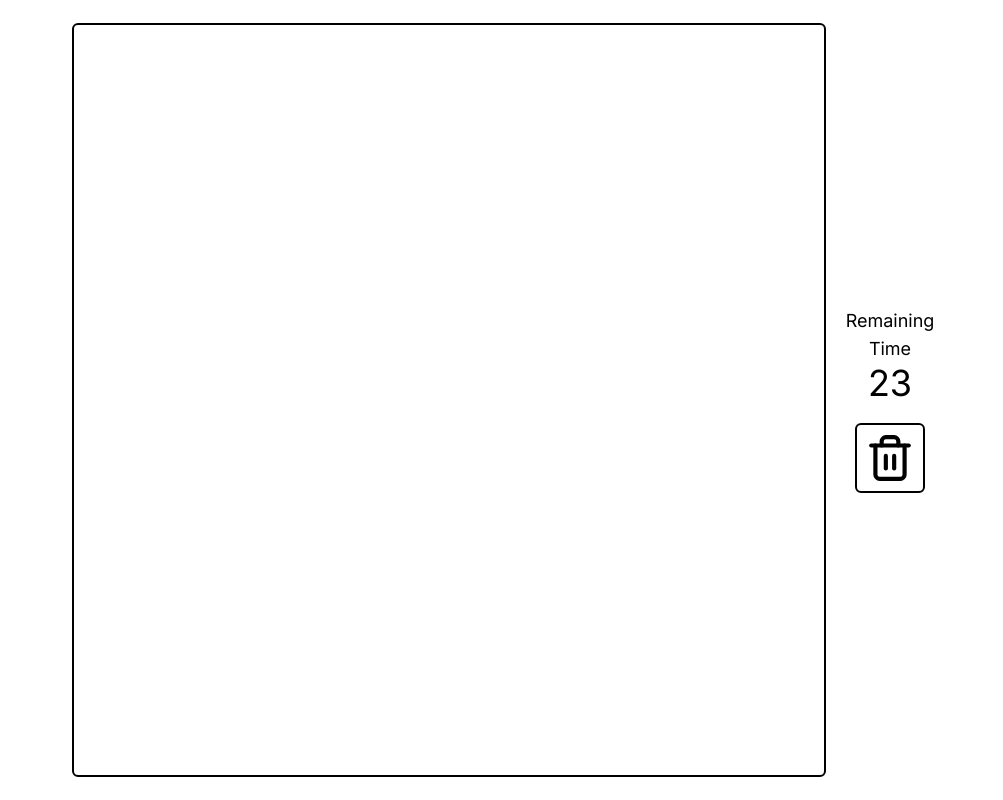
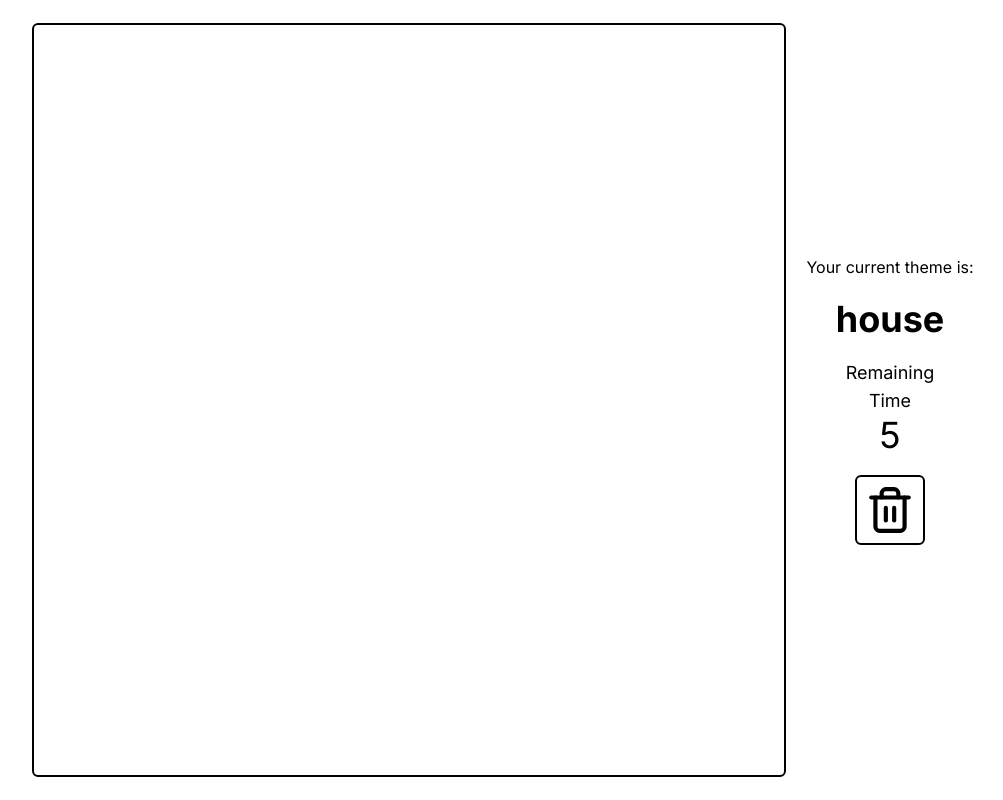
Before and after one commit to mufurkand/canvai-frontend, a Next.js app: page / in a window 1280 px wide. Shown: the whole page, without its empty margins (137-1140 px from the left). Built offline with nearby package versions, Linux system fonts and the light colour scheme.

Commit message:
Add themes and theme rotation for the drawing game

```diff
--- a/app/page.tsx
+++ b/app/page.tsx
@@ -1,5 +1,31 @@
+"use client";
+
 import Canvas from "@/components/Canvas";
+import { useEffect, useRef, useState } from "react";
 
 export default function Home() {
-  return <Canvas />;
+  const [theme, setTheme] = useState("");
+  const [changeTheme, setChangeTheme] = useState(false);
+  const themes = useRef<string[]>([
+    "dog",
+    "bed",
+    "bicycle",
+    "house",
+    "flower",
+    "tree",
+    "car",
+  ]);
+
+  useEffect(() => {
+    // TODO: game over screen
+    if (themes.current.length === 0) return;
+
+    const randomIndex = Math.floor(Math.random() * themes.current.length);
+    setTheme(themes.current[randomIndex]);
+    themes.current.splice(randomIndex, 1);
+
+    setChangeTheme(false);
+  }, [changeTheme]);
+
+  return <Canvas theme={theme} setChangeTheme={setChangeTheme} />;
 }
--- a/components/Canvas.tsx
+++ b/components/Canvas.tsx
@@ -5,16 +5,20 @@ import useDraw from "@/hooks/useDraw";
 import { Draw } from "@/types/typing";
 import React, { useState } from "react";
 import Timer from "./Timer";
-import { Trash2, RotateCw } from "lucide-react";
+import { Trash2 } from "lucide-react";
 
-export default function Canvas() {
+export default function Canvas({
+  setChangeTheme,
+  theme,
+}: {
+  setChangeTheme: React.Dispatch<React.SetStateAction<boolean>>;
+  theme: string;
+}) {
   const [isLocked, setIsLocked] = useState(false);
-  // timer key is used to reset the timer
-  const [timerKey, setTimerKey] = useState(0);
-  const { canvasRef, onMouseDown, clear } = useDraw(draw, isLocked);
+  const { canvasRef, onMouseDown, clearCanvas } = useDraw(draw, isLocked);
 
   const time = new Date();
-  time.setSeconds(time.getSeconds() + 30);
+  time.setSeconds(time.getSeconds() + 10);
 
   // with object notation the order of the parameters does not matter
   function draw({ prevPoint, currentPoint, ctx }: Draw) {
@@ -122,6 +126,17 @@ export default function Canvas() {
     link.click();
   }
 
+  function drawingExpireFunction() {
+    setIsLocked(true);
+    saveCroppedCanvas();
+  }
+
+  function intermissionExpireFunction() {
+    clearCanvas();
+    setIsLocked(false);
+    setChangeTheme(true);
+  }
+
   return (
     <div className="w-screen h-screen flex items-center justify-center gap-5">
       <canvas
@@ -132,32 +147,30 @@ export default function Canvas() {
         className="border-2 border-black rounded-md"
       />
       <div className="flex flex-col items-center gap-5">
+        {isLocked ? (
+          <>
+            <h1 className="text-4xl font-bold">Intermission</h1>
             <Timer
               expiryTimestamp={time}
-          setIsLocked={setIsLocked}
-          saveCroppedCanvas={saveCroppedCanvas}
-          key={timerKey}
+              expireFunction={intermissionExpireFunction}
             />
-        {isLocked ? (
+          </>
+        ) : (
+          <>
+            <p>Your current theme is:</p>
+            <h1 className="text-4xl font-bold">{theme}</h1>
+            <Timer
+              expiryTimestamp={time}
+              expireFunction={drawingExpireFunction}
+            />
             <button
               type="button"
-            onClick={() => {
-              setIsLocked(false);
-              setTimerKey((prev) => prev + 1);
-              clear();
-            }}
-            className="border-2 border-black rounded-md p-2"
-          >
-            <RotateCw size={50} />
-          </button>
-        ) : (
-          <button
-            type="button"
-            onClick={clear}
+              onClick={clearCanvas}
               className="border-2 border-black rounded-md p-2"
             >
               <Trash2 size={50} />
             </button>
+          </>
         )}
       </div>
     </div>
--- a/components/Timer.tsx
+++ b/components/Timer.tsx
@@ -2,21 +2,14 @@ import { useTimer } from "react-timer-hook";
 
 export default function MyTimer({
   expiryTimestamp,
-  setIsLocked,
-  saveCroppedCanvas,
-  key,
+  expireFunction,
 }: {
   expiryTimestamp: Date;
-  setIsLocked: React.Dispatch<React.SetStateAction<boolean>>;
-  saveCroppedCanvas: () => void;
-  key: number;
+  expireFunction: () => void;
 }) {
   const { totalSeconds } = useTimer({
     expiryTimestamp,
-    onExpire: () => {
-      setIsLocked(true);
-      saveCroppedCanvas();
-    },
+    onExpire: expireFunction,
   });
 
   return (
--- a/hooks/useDraw.ts
+++ b/hooks/useDraw.ts
@@ -10,7 +10,7 @@ function useDraw(
   const canvasRef = useRef<HTMLCanvasElement>(null);
   const prevPoint = useRef<Point | null>(null);
 
-  const clear = () => {
+  const clearCanvas = () => {
     const canvas = canvasRef.current;
     if (!canvas) return;
     const ctx = canvas.getContext("2d");
@@ -62,7 +62,7 @@ function useDraw(
     };
   }, [mouseDown, onDraw, isLocked]);
 
-  return { canvasRef, onMouseDown, clear };
+  return { canvasRef, onMouseDown, clearCanvas };
 }
 
 export default useDraw;
```
Lines whose indentation alone changed are shown as unchanged.
